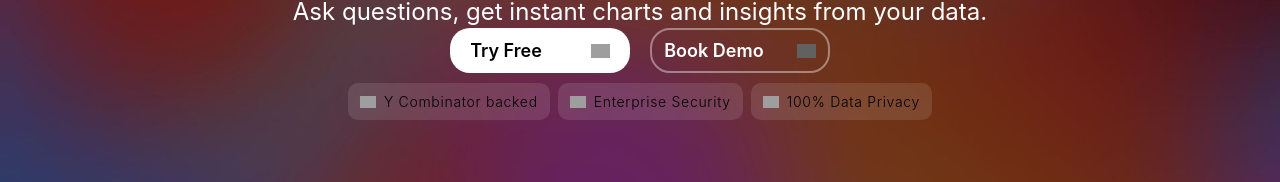
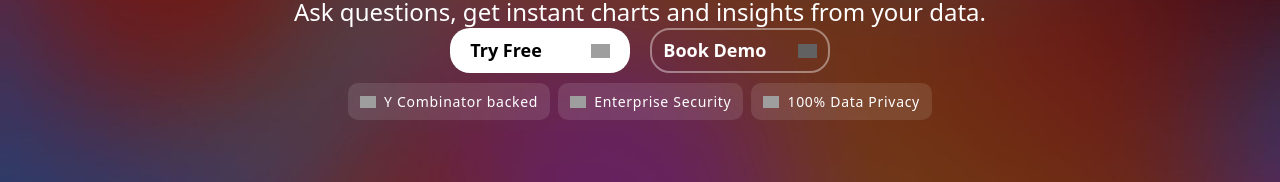
Before and after one commit to Artyom-G/camelai.com-replica, a Next.js app: page / in a window 1280 px wide. Shown: the part 104-286 px from the top of the page. Built offline with nearby package versions, Linux system fonts and the light colour scheme; grey boxes are pictures that could not be loaded.

Commit message:
section main

```diff
--- a/src/app/globals.css
+++ b/src/app/globals.css
@@ -37,21 +37,19 @@
   --clr-black: #000;
   --clr-white: #fff;
   --clr-white-10: #ffffff1c;
+  --clr-light-background: #0d1014;
   --fs-button: 18px;
   --fw-button: 600;
-}
-
-@media (prefers-color-scheme: dark) {
-  :root {
-    --background: #0a0a0a;
-    --foreground: #ededed;
-  }
+  --font-mono: 'Roboto Mono', 'Courier New', 'Inconsolata', 'Source Code Pro', 'Menlo', 'Consolas', monospace;
 }
 
 body {
-  color: var(--foreground);
-  background: var(--background);
-  font-family: -apple-system, BlinkMacSystemFont,"Segoe UI","Roboto","Helvetica Neue","Ubuntu";
+  background: var(--clr-light-background);
+  margin: 0;
+  padding: 0;
+  display: flex;
+  flex-direction: column;
+  display: block;
 }
 
 * {
@@ -182,7 +180,6 @@ body {
   }
 }
 
-/* Animation triggers on hover */
 .video-container a:hover .hover-animate-rotate {
   animation: rotate 4s linear infinite;
 }
@@ -190,3 +187,19 @@ body {
 .video-container a:hover .hover-animate-colorShift {
   animation: colorShift 4s infinite;
 }
+
+@keyframes scroll-left {
+  from {
+    transform: translateX(0);
+  }
+  to {
+    transform: translateX(-50%);
+  }
+}
+
+.animate-carousel {
+  display: flex;
+  gap: 40px;
+  white-space: nowrap;
+  animation: scroll-left linear infinite;
+}
--- a/src/app/page.tsx
+++ b/src/app/page.tsx
@@ -1,10 +1,20 @@
 import SectionMain from "@/components/SectionMain";
+import SectionImage from "@/components/SectionPicture";
 import Footer from "@/components/Footer";
 
 export default function Home() {
   return (
-    <main>
+    <main className="justify-center justify-items-center align-middle">
       <SectionMain></SectionMain>
+      <SectionImage h1="Ask any question" h2_1="Camel uses your live data." h2_2="Get tables and charts instantly."
+            bannerSrc="https://camelai.com/assets/images/chat-demo-ss.png"
+            iconSrc="https://camelai.com/assets/images/code-icon.png">
+      </SectionImage>
+      <SectionImage h1="Powerful Dashboards" h2_1="Save any graph to a live dashboard." h2_2="Start a chat to answer ad hoc questions.
+preview ."
+            bannerSrc="https://camelai.com/assets/images/dashboard-demo-ss.png"
+            iconSrc="https://camelai.com/assets/images/light-bulb-icon.png">
+      </SectionImage>
       <div>
         <Footer></Footer>
       </div>
--- a/src/components/Tag.tsx
+++ b/src/components/Tag.tsx
@@ -9,7 +9,7 @@ export default function Tag({ text, imageSrc }: TagProps) {
   return (
     <div className="flex justify-center items-center my-[10px] rounded-[10px] pl-3 pr-3 h-[37px] bg-[var(--clr-white-10)]">
       <Image src={imageSrc} alt={text} width={16} height={16}/>
-      <span className="text-sm text-white-800 tracking-wider pl-2 font-light">{text}</span>
+      <span className="text-sm tracking-wider pl-2 font-light text-white">{text}</span>
     </div>
   );
 }
```
